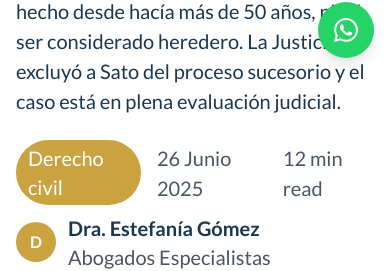
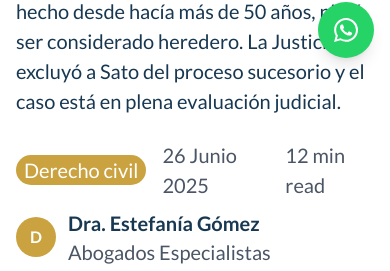
Before and after one commit to crcristian97/abogadoGomez-Lopez, a Next.js app: page /blog/beatriz-sarlo-herencia-y-separacion-de-hecho in a window 390 px wide. Shown: the part 770-1041 px from the top of the page. Built offline with nearby package versions, Linux system fonts and the light colour scheme.

Commit message:
cambios en responsive

```diff
--- a/app/components/BlogPost.js
+++ b/app/components/BlogPost.js
@@ -58,7 +58,7 @@ const BlogPost = ({
         )}
 
         <div className="flex items-center gap-4 mb-2">
-          <span className="px-3 py-1 bg-[#cba240] text-white rounded-full text-sm">
+          <span className="px-2 sm:px-3 py-0.5 sm:py-1 bg-[#cba240] text-white rounded-full text-xs sm:text-sm whitespace-nowrap">
             {category}
           </span>
           <span className="text-gray-600">{date}</span>
```
